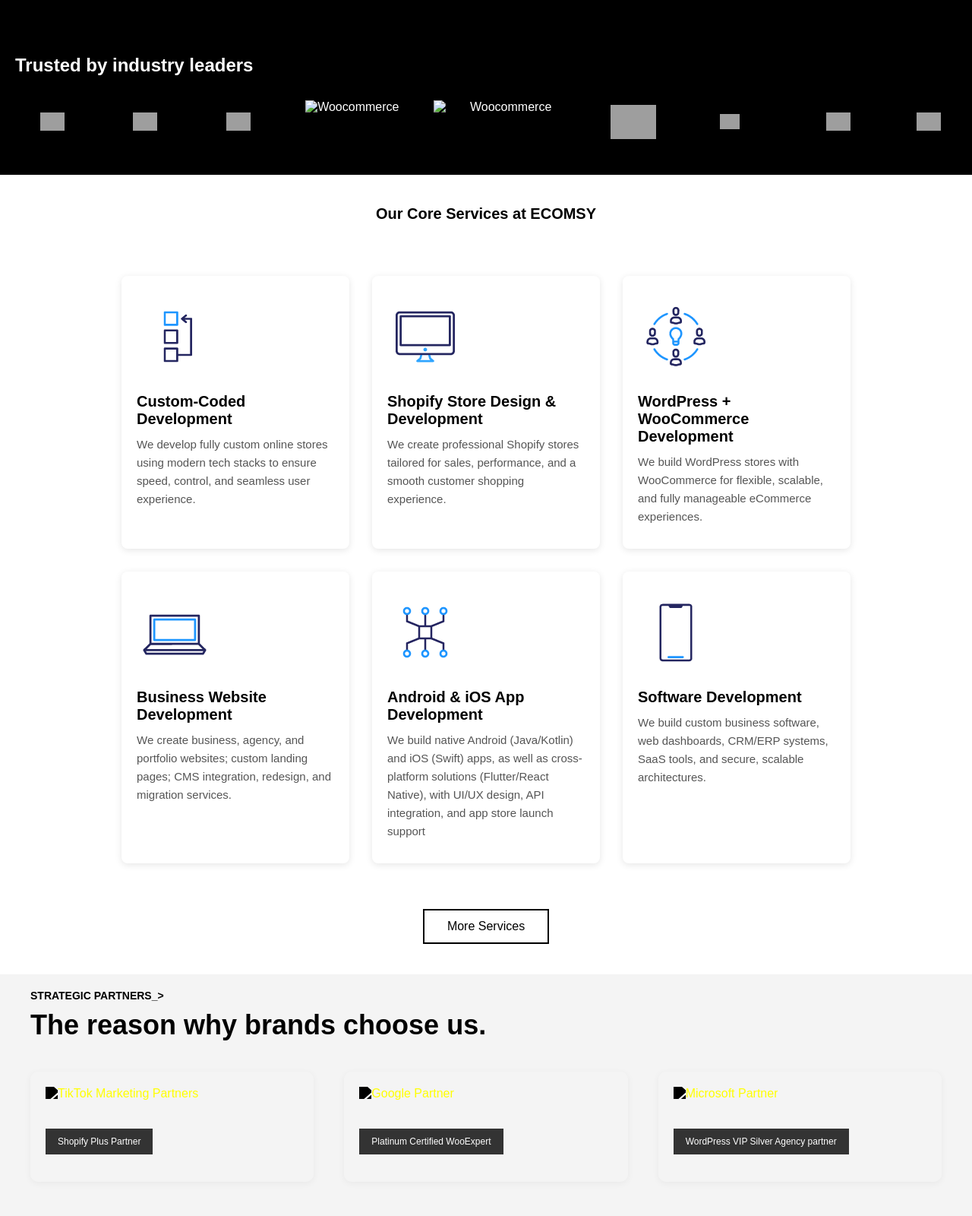
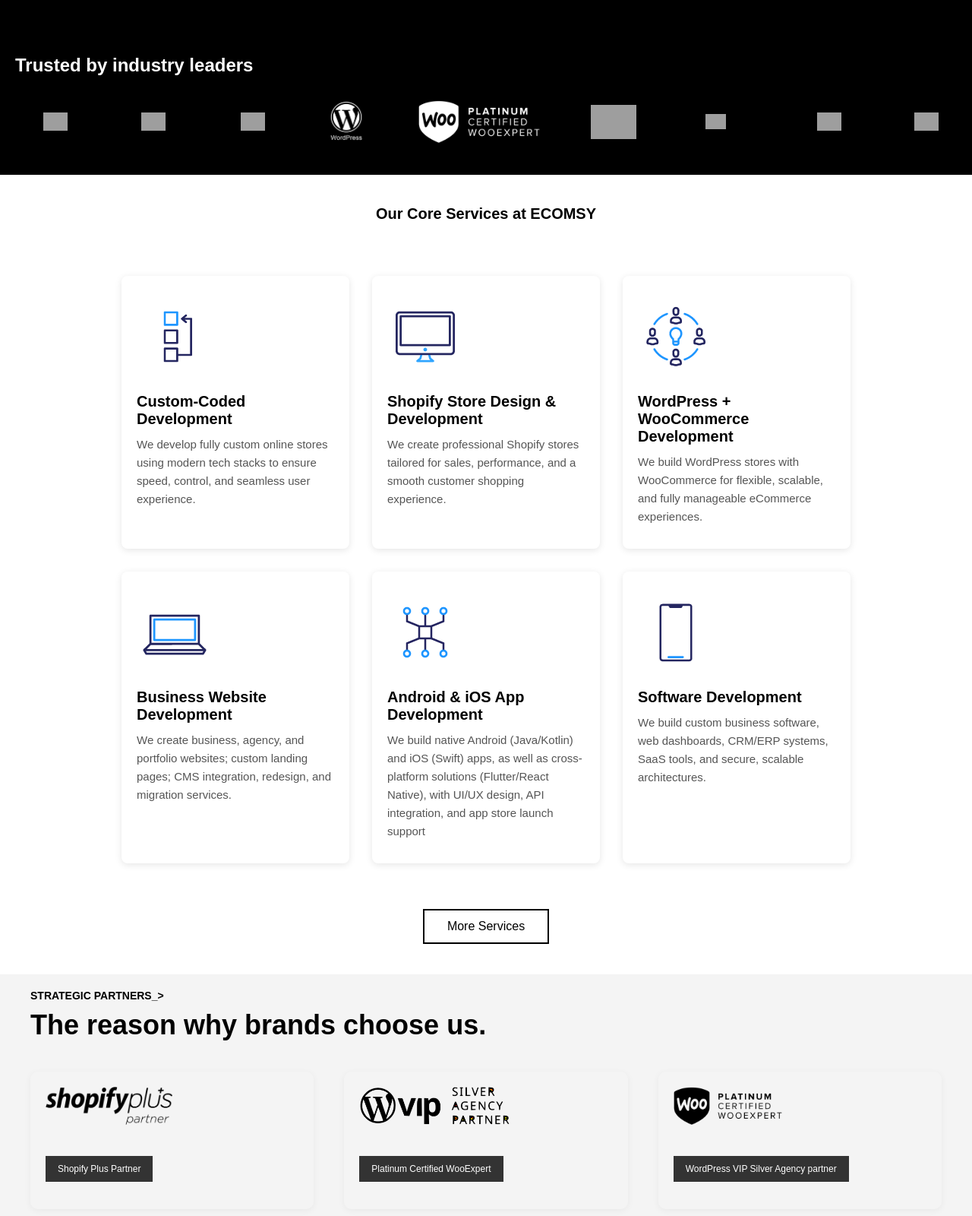
Before and after one commit to AliRazaDeveloper75/ecomsy.official, a plain HTML site: page index.html in a window 1280 px wide. Shown: the part 560-2160 px from the top of the page at 76% size. Drawn offline with Linux system fonts and the light colour scheme; the site is published under a folder, as on GitHub Pages, so addresses that start at the root find nothing; grey boxes are pictures that could not be loaded.

Commit message:
logo done

```diff
--- a/header.html
+++ b/header.html
@@ -1,7 +1,7 @@
 <header class="navbar">
   <div class="logo">
     <a href='index.html'>
-            <img src="/assets/ecomsy.png" alt="Ecomsy Logo" />
+            <img src="assets/ecomsy.png" alt="Ecomsy Logo" />
         </a>
   </div>
 
--- a/index.html
+++ b/index.html
@@ -229,8 +229,8 @@
     <img class='on-phone'src="https://megadigital.ai/wp-content/uploads/2023/02/TikTok.svg" alt="TikTok" width="83" height="24" />
     <img class='on-phone'src="https://megadigital.ai/wp-content/uploads/2023/02/Google.svg" alt="Google" width="71" height="24" />
     <img class=''src="https://megadigital.ai/wp-content/uploads/2023/02/Shopify.svg" alt="Shopify" width="85" height="24" />
-    <img class=''src="/assets/word.png" alt="Woocommerce" width="" height="56" />
-    <img class=''src="/assets/woo.png" alt="Woocommerce" width="188" height="56" />
+    <img class=''src="assets/word.png" alt="Woocommerce" width="" height="56" />
+    <img class=''src="assets/woo.png" alt="Woocommerce" width="188" height="56" />
     <img class='on-phone'src="https://megadigital.ai/wp-content/uploads/2025/05/snapchat-logo.png" alt="Snapchat" width="60" height="60" />
     <img class='on-phone'src="https://megadigital.ai/wp-content/uploads/2023/02/Payoneer.svg" alt="Payoneer" width="104" height="20" class="hide-on-mobile" />
     <img class='on-phone'src="https://megadigital.ai/wp-content/uploads/2023/02/PayPal.svg" alt="PayPal" width="91" height="24" class="hide-on-mobile" />
@@ -311,7 +311,7 @@
         <div class="partner-box">
           <img
             class="partner-logo"
-            src="/assets/shopify.png"
+            src="assets/shopify.png"
             alt="TikTok Marketing Partners"
           />
           <br/>
@@ -326,7 +326,7 @@
         <div class="partner-box">
           <img
             class="partner-logo"
-            src="/assets/wvip.png"
+            src="assets/wvip.png"
             alt="Google Partner"
           />
           <br/>
@@ -341,7 +341,7 @@
         <div class="partner-box">
           <img
             class="partner-logo"
-            src="/assets/woo.png"
+            src="assets/woo.png"
             alt="Microsoft Partner"
           />
           <br/>
```
